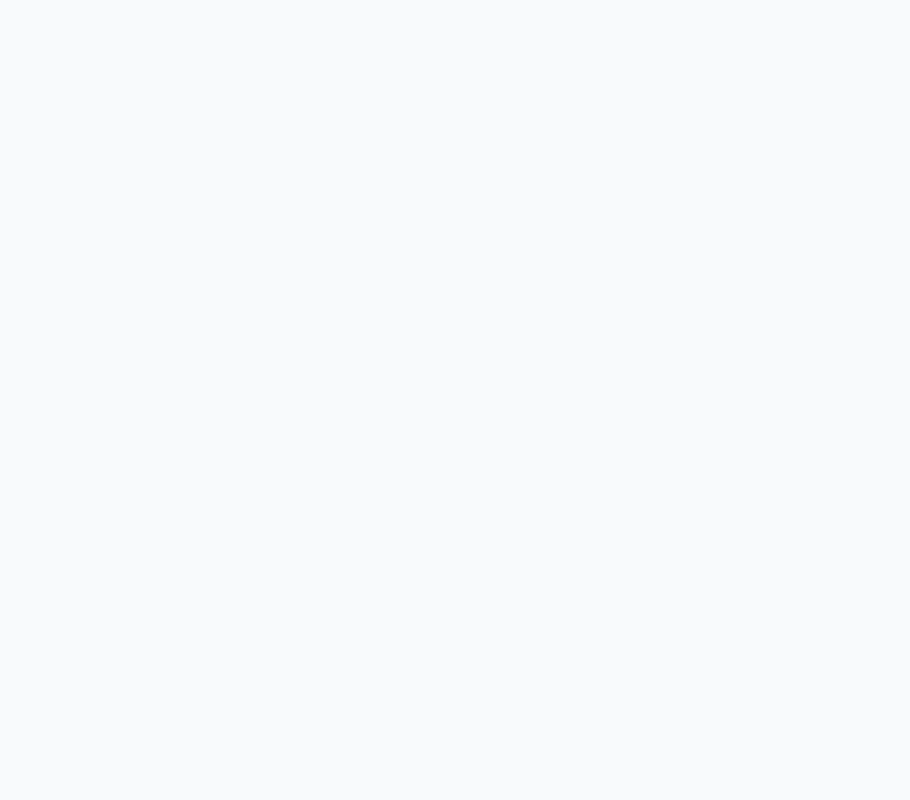
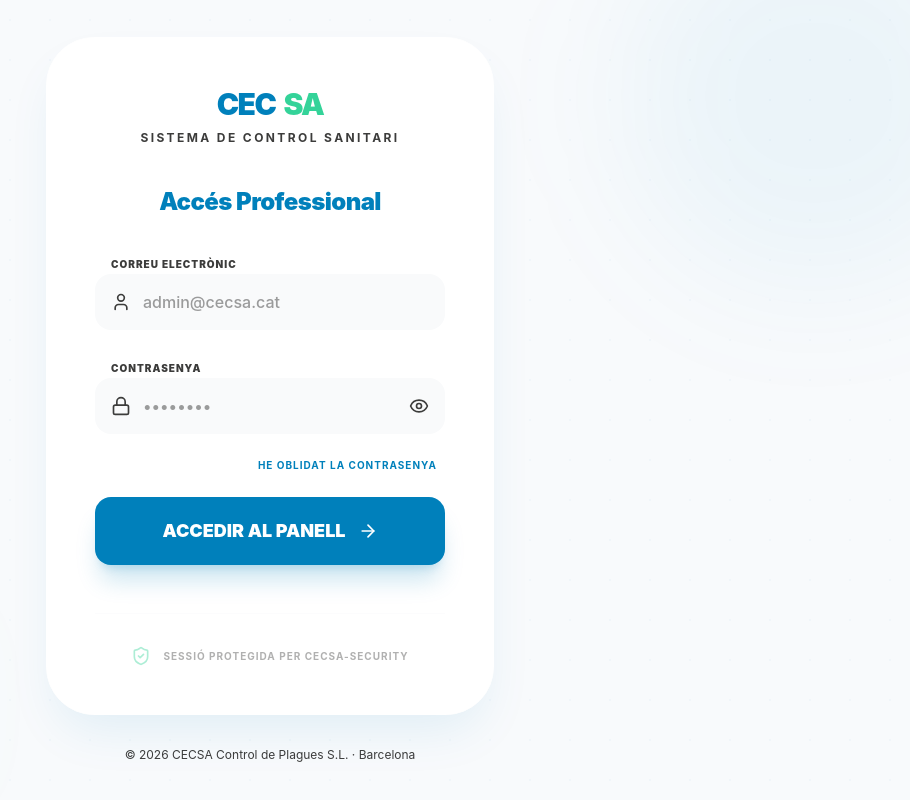
Before and after one commit to AlbertoSanzAlonso/cucarachas_web, a React (Vite) app in the folder frontend/: page /login in a window 1280 px wide. Before the commit this address had no page. Shown: the whole page, without its empty margins (370-1280 px from the left). Built offline with nearby package versions, Linux system fonts and the light colour scheme.

Commit message:
Admin: Implement Login page and logout functionality

```diff
--- a/frontend/src/App.jsx
+++ b/frontend/src/App.jsx
@@ -2,6 +2,7 @@ import React from 'react';
 import { BrowserRouter as Router, Routes, Route } from 'react-router-dom';
 import Home from './pages/Home';
 import AdminDashboard from './pages/AdminDashboard';
+import Login from './pages/Login';
 import './index.css';
 
 function App() {
@@ -9,6 +10,7 @@ function App() {
     <Router>
       <Routes>
         <Route path="/" element={<Home />} />
+        <Route path="/login" element={<Login />} />
         <Route path="/admin" element={<AdminDashboard />} />
       </Routes>
     </Router>
--- a/frontend/src/pages/AdminDashboard.jsx
+++ b/frontend/src/pages/AdminDashboard.jsx
@@ -14,9 +14,11 @@ import {
   Activity,
   Bell
 } from 'lucide-react';
+import { useNavigate } from 'react-router-dom';
 
 const AdminDashboard = () => {
   const [activeTab, setActiveTab] = useState('overview');
+  const navigate = useNavigate();
 
   const stats = [
     { title: 'Tractaments Actius', value: '42', icon: <Activity className="text-accent-green" />, trend: '+12%' },
@@ -79,7 +81,10 @@ const AdminDashboard = () => {
             <Settings size={20} />
             <span>Configuració</span>
           </button>
-          <button className="w-full flex items-center space-x-3 px-4 py-3 text-red-400 hover:text-red-300 transition-all rounded-xl">
+          <button
+            onClick={() => navigate('/login')}
+            className="w-full flex items-center space-x-3 px-4 py-3 text-red-400 hover:text-red-300 transition-all rounded-xl"
+          >
             <LogOut size={20} />
             <span>Tancar Sessió</span>
           </button>
--- /dev/null
+++ b/frontend/src/pages/Login.jsx
@@ -0,0 +1,125 @@
+import React, { useState } from 'react';
+import { useNavigate } from 'react-router-dom';
+import { motion } from 'framer-motion';
+import { Lock, User, Eye, EyeOff, ArrowRight, ShieldCheck } from 'lucide-react';
+
+const Login = () => {
+  const [showPassword, setShowPassword] = useState(false);
+  const [email, setEmail] = useState('');
+  const [password, setPassword] = useState('');
+  const [isLoading, setIsLoading] = useState(false);
+  const navigate = useNavigate();
+
+  const handleLogin = (e) => {
+    e.preventDefault();
+    setIsLoading(true);
+
+    // Simulate authentication
+    setTimeout(() => {
+      setIsLoading(false);
+      navigate('/admin');
+    }, 1500);
+  };
+
+  return (
+    <div className="min-h-screen bg-[#f8fafc] flex items-center justify-center p-6 relative overflow-hidden">
+      {/* Background Decorative Elements */}
+      <div className="absolute top-0 left-0 w-full h-full opacity-[0.03] pointer-events-none">
+        <div className="absolute top-0 left-0 w-full h-full bg-[radial-gradient(circle_at_20px_20px,var(--color-primary-blue)_1px,transparent_0)] bg-[length:40px_40px]"></div>
+      </div>
+      <div className="absolute -top-24 -right-24 w-96 h-96 bg-primary-blue/5 rounded-full blur-3xl"></div>
+      <div className="absolute -bottom-24 -left-24 w-96 h-96 bg-accent-green/5 rounded-full blur-3xl"></div>
+
+      <motion.div
+        initial={{ opacity: 0, y: 20 }}
+        animate={{ opacity: 1, y: 0 }}
+        className="w-full max-w-md"
+      >
+        <div className="bg-white rounded-[3rem] shadow-2xl shadow-primary-blue/10 p-12 border border-white relative z-10">
+          {/* Logo Section */}
+          <div className="text-center mb-10">
+            <div className="inline-flex items-center space-x-2 font-black text-3xl tracking-tighter text-primary-blue mb-2">
+              <span>CEC</span><span className="text-accent-green">SA</span>
+            </div>
+            <p className="text-primary-gray/40 text-xs font-bold uppercase tracking-[0.2em]">Sistema de Control Sanitari</p>
+          </div>
+
+          <h1 className="text-2xl font-black text-primary-gray mb-8 text-center">Accés Professional</h1>
+
+          <form onSubmit={handleLogin} className="space-y-6">
+            <div className="space-y-2">
+              <label className="text-[10px] font-black uppercase tracking-widest text-primary-gray/40 ml-4">Correu Electrònic</label>
+              <div className="relative group">
+                <div className="absolute inset-y-0 left-0 pl-4 flex items-center pointer-events-none text-primary-gray/20 group-focus-within:text-primary-blue transition-colors">
+                  <User size={20} />
+                </div>
+                <input
+                  type="email"
+                  required
+                  value={email}
+                  onChange={(e) => setEmail(e.target.value)}
+                  className="w-full bg-gray-50 border-none rounded-2xl py-4 pl-12 pr-4 text-primary-gray font-medium focus:ring-2 focus:ring-primary-blue/20 transition-all outline-none"
+                  placeholder="admin@cecsa.cat"
+                />
+              </div>
+            </div>
+
+            <div className="space-y-2">
+              <label className="text-[10px] font-black uppercase tracking-widest text-primary-gray/40 ml-4">Contrasenya</label>
+              <div className="relative group">
+                <div className="absolute inset-y-0 left-0 pl-4 flex items-center pointer-events-none text-primary-gray/20 group-focus-within:text-primary-blue transition-colors">
+                  <Lock size={20} />
+                </div>
+                <input
+                  type={showPassword ? 'text' : 'password'}
+                  required
+                  value={password}
+                  onChange={(e) => setPassword(e.target.value)}
+                  className="w-full bg-gray-50 border-none rounded-2xl py-4 pl-12 pr-12 text-primary-gray font-medium focus:ring-2 focus:ring-primary-blue/20 transition-all outline-none"
+                  placeholder="••••••••"
+                />
+                <button
+                  type="button"
+                  onClick={() => setShowPassword(!showPassword)}
+                  className="absolute inset-y-0 right-0 pr-4 flex items-center text-primary-gray/20 hover:text-primary-blue transition-colors"
+                >
+                  {showPassword ? <EyeOff size={20} /> : <Eye size={20} />}
+                </button>
+              </div>
+            </div>
+
+            <div className="flex justify-end pr-2">
+              <a href="#" className="text-[10px] font-bold text-primary-blue hover:underline uppercase tracking-widest">He oblidat la contrasenya</a>
+            </div>
+
+            <button
+              type="submit"
+              disabled={isLoading}
+              className="w-full bg-primary-blue text-white py-5 rounded-2xl font-black text-lg shadow-xl shadow-primary-blue/20 hover:scale-[1.02] active:scale-[0.98] transition-all flex items-center justify-center space-x-3 group relative overflow-hidden"
+            >
+              {isLoading ? (
+                <div className="w-6 h-6 border-4 border-white/20 border-t-white rounded-full animate-spin"></div>
+              ) : (
+                <>
+                  <span>ACCEDIR AL PANELL</span>
+                  <ArrowRight size={20} className="group-hover:translate-x-1 transition-transform" />
+                </>
+              )}
+            </button>
+          </form>
+
+          <div className="mt-12 pt-8 border-t border-gray-50 flex items-center justify-center space-x-3 opacity-40">
+            <ShieldCheck size={20} className="text-accent-green" />
+            <p className="text-[10px] font-bold uppercase tracking-widest">Sessió Protegida per CECSA-Security</p>
+          </div>
+        </div>
+
+        <p className="text-center mt-8 text-xs text-primary-gray/40">
+          &copy; 2026 CECSA Control de Plagues S.L. · Barcelona
+        </p>
+      </motion.div>
+    </div>
+  );
+};
+
+export default Login;
```
